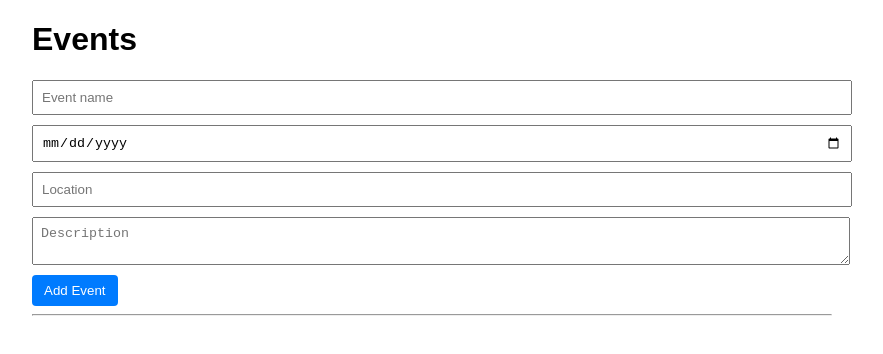
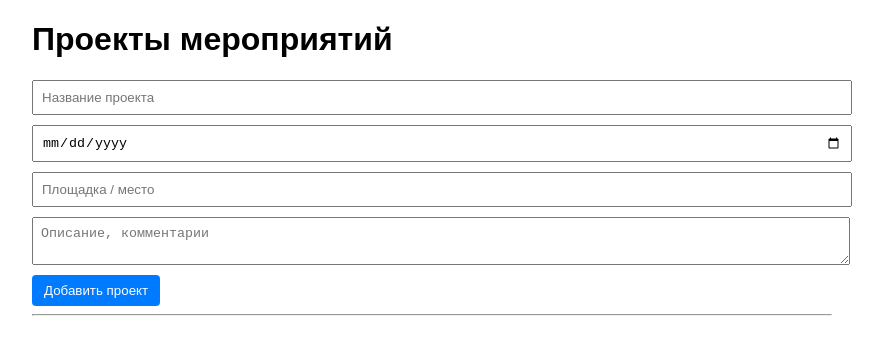
Before and after one commit to MariaSkur/SoftwereArcitectureHSE, a plain HTML site: page Lab Work №5/frontend/index.html in a window 1280 px wide. Shown: the whole page, without its empty margins (208-1091 px from the left). Drawn offline with Linux system fonts and the light colour scheme; no server answers.

Commit message:
Update index.html

```diff
--- a/Lab Work №5/frontend/index.html
+++ b/Lab Work №5/frontend/index.html
@@ -2,20 +2,20 @@
 <html lang="en">
 <head>
     <meta charset="UTF-8">
-    <title>Event Manager</title>
+    <title>Project Manager for Events</title>
     <link rel="stylesheet" href="style.css">
 </head>
 <body>
-    <h1>Events</h1>
-    <form id="event-form">
-        <input type="text" id="name" placeholder="Event name" required>
+    <h1>Проекты мероприятий</h1>
+    <form id="project-form">
+        <input type="text" id="name" placeholder="Название проекта" required>
         <input type="date" id="date" required>
-        <input type="text" id="location" placeholder="Location" required>
-        <textarea id="description" placeholder="Description"></textarea>
-        <button type="submit">Add Event</button>
+        <input type="text" id="location" placeholder="Площадка / место" required>
+        <textarea id="description" placeholder="Описание, комментарии"></textarea>
+        <button type="submit">Добавить проект</button>
     </form>
     <hr>
-    <div id="events-list"></div>
+    <div id="projects-list"></div>
 
     <script src="script.js"></script>
 </body>
```
